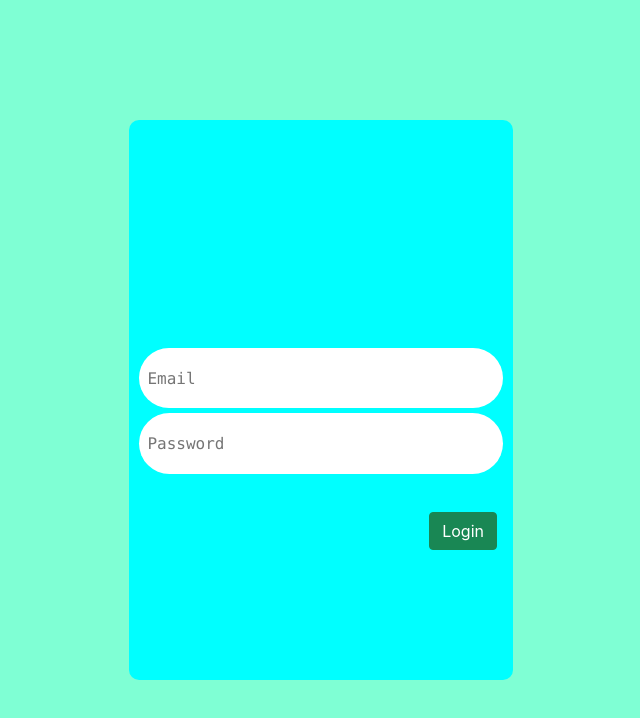
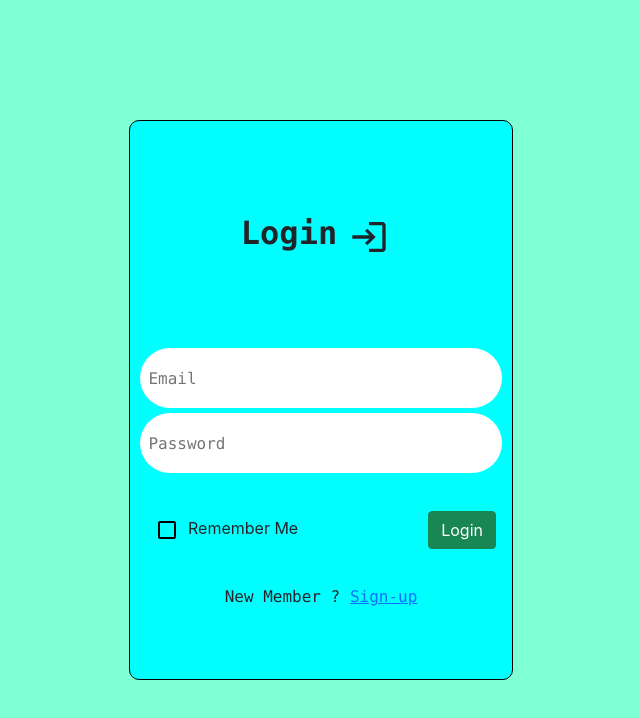
Before and after one commit to anujsinha789/Bank_management_system, a React (Create React App) app in the folder bank-management-system/: page /login in a window 1280 px wide. Shown: the top 718 px of the page, without its empty margins (319-959 px from the left). Built offline with nearby package versions, Linux system fonts and the light colour scheme.

Commit message:
UI for login screen

```diff
--- a/bank-management-system/src/screens/login/index.js
+++ b/bank-management-system/src/screens/login/index.js
@@ -1,12 +1,19 @@
 import React from "react";
+import { Checkbox } from "@material-ui/core";
+import { Link } from "react-router-dom";
 import style from "./style.module.css";
+import LoginIcon from "@mui/icons-material/Login";
 
 function Login() {
+  const [checked, setChecked] = React.useState(false);
   return (
     <div className={style.root}>
       <div className={style.login_form_container}>
         <div className={style.avatar_container}>
-          <div className={style.login_avatar}></div>
+          <div className={style.login_avatar}>
+            <h2 className={style.login_text}>Login</h2>
+            <LoginIcon style={{ height: "5vh", width: "5vw" }} />
+          </div>
         </div>
         <div className={style.login_form}>
           <div className={style.email_input_container}>
@@ -14,6 +21,7 @@ function Login() {
               className={style.email_input}
               name="email"
               placeholder="Email"
+              autoComplete="off"
               type="Email"
               required="true"
             />
@@ -23,15 +31,31 @@ function Login() {
               className={style.password_input}
               name="password"
               placeholder="Password"
-              autoComplete="off"
-              type="Email"
+              type="password"
               required="true"
             />
           </div>
           <div className={style.btn_container}>
+            <div className={style.rememeberMeCheckbox}>
+              <Checkbox
+                checked={checked}
+                onChange={() => {
+                  setChecked(() => !checked);
+                }}
+                inputProps={{ "aria-label": "Remember Me" }}
+                sx={{ "& .MuiSvgIcon-root": { fontSize: 28 } }}
+                style={{ color: "black" }}
+              />
+              Remember Me
+            </div>
             <button type="button" class="btn btn-success">
               Login
             </button>
+          </div>
+          <div className={style.footer_container}>
+            <span className={style.footer_text}>
+              New Member ? <Link to="/signup">Sign-up</Link>
+            </span>
           </div>
         </div>
       </div>
--- a/bank-management-system/src/screens/login/style.module.css
+++ b/bank-management-system/src/screens/login/style.module.css
@@ -13,6 +13,7 @@
     width: 30%;
     height: 70%;
     background-color:aqua;
+    border : 1px solid black;
     border-radius: 10px;
     padding: 0.5rem;
 }
@@ -27,15 +28,21 @@
 }
 
 .login_avatar{
-    width: 30%;
+    width: 50%;
     height: 30%;
-    /* border-radius: 50%; */
-    /* background-color: red; */
+    display: flex;
+    justify-content: center;
+    align-items: center;
 }
 
 .login_form{
     width: 100%;
     height: 100%;
+}
+
+.login_text{
+    font-family: 'consolas';
+    font-weight: bold;
 }
 
 .email_input_container{
@@ -71,7 +78,11 @@
     width: 100%;
     height: 20%;
     display: flex;
-    justify-content: flex-end;
+    justify-content: space-between;
     align-items: center;
     padding: 0.5rem;
 }
+
+.footer_text{
+    font-family: 'consolas';
+}
```
Also changed, not shown: 1 other file (tests, documents, lock files or other folders).
